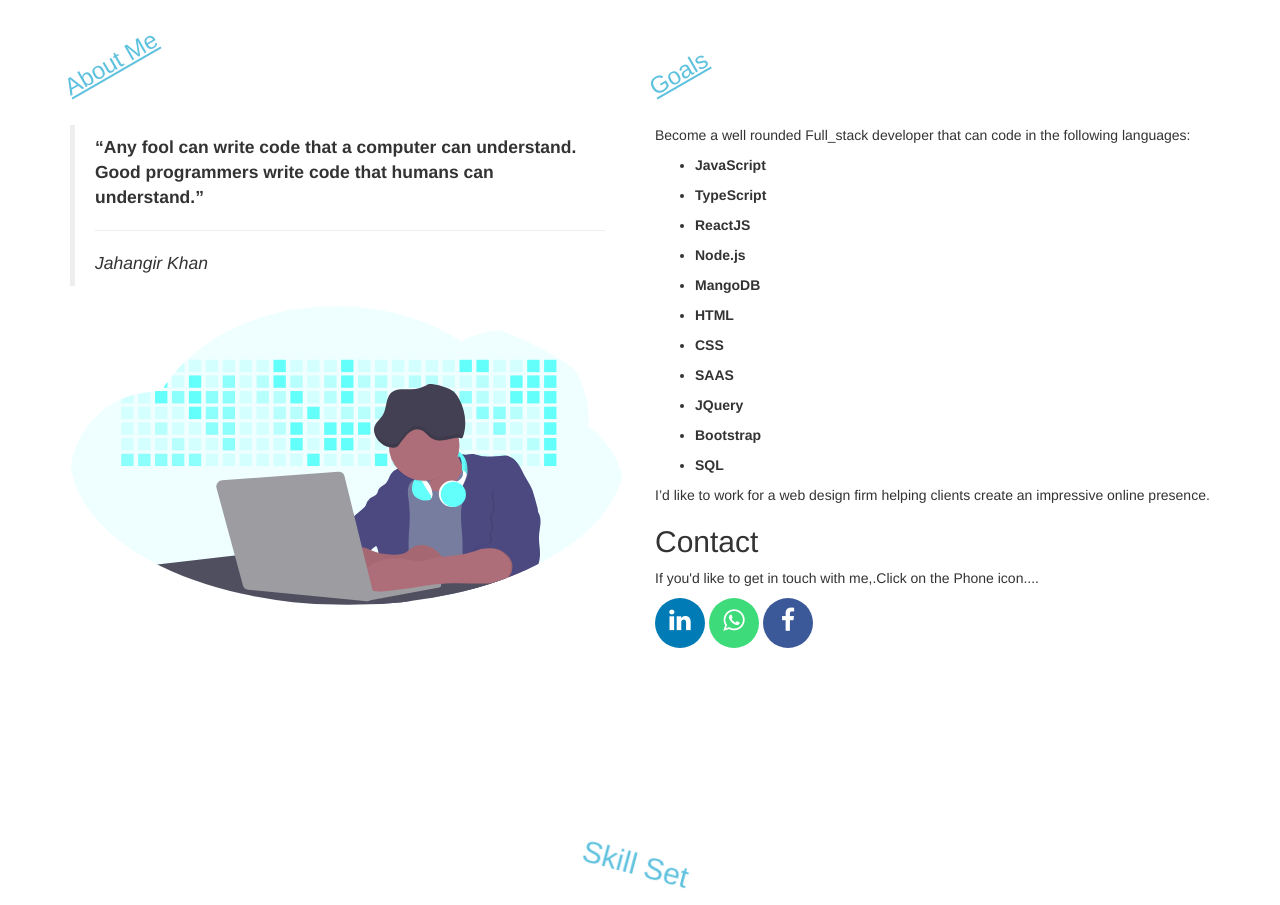
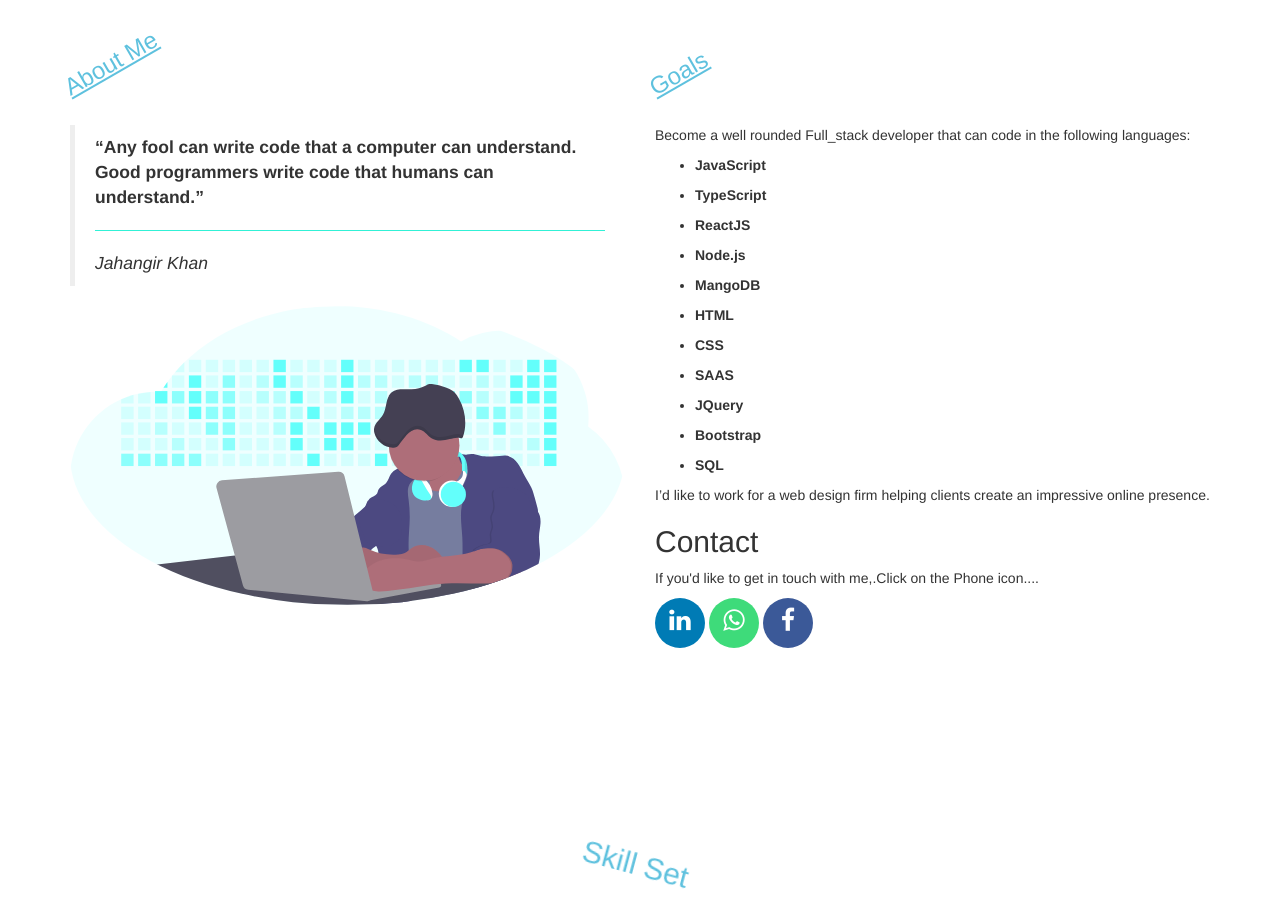
Before and after one commit to khan03148/Portfolio, a plain HTML site: page index.html in a window 1280 px wide. Shown: the part 875-1780 px from the top of the page. Drawn offline with Linux system fonts and the light colour scheme.

Commit message:
Update main.css

```diff
--- a/assets/css/main.css
+++ b/assets/css/main.css
@@ -14,7 +14,7 @@ body {
   -webkit-font-smoothing: antialiased;
 }
 hr {
-  border-top: 1px solid #31f1d6;}
+  border-top: 1px solid #31f1d6 !important;}
 
 
 
```
